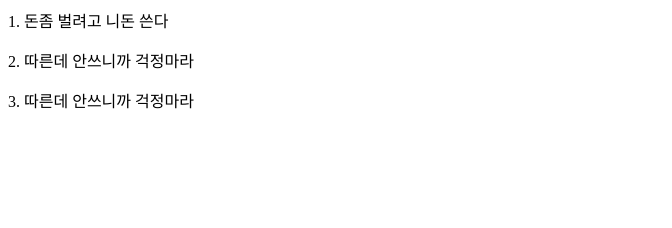
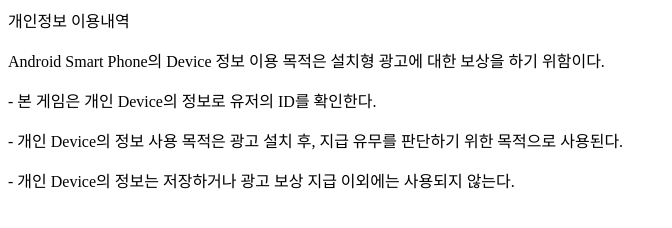
Before and after one commit to b08company/b08company.github.io, a plain HTML site: page index.html in a window 1280 px wide. Shown: the whole page, without its empty margins (0-672 px from the left). Drawn offline with Linux system fonts and the light colour scheme.

Commit message:
개인정보이용내역 Commit ver.1

```diff
--- a/index.html
+++ b/index.html
@@ -5,8 +5,10 @@
         <title> 개인정보이용내역 </title>
     </head>
     <body>
-        <p>1. 돈좀 벌려고 니돈 쓴다 </p>
-        <p>2. 따른데 안쓰니까 걱정마라 </p>
-        <p>3. 따른데 안쓰니까 걱정마라 </p>
+        <p>개인정보 이용내역</p>
+        <p>   Android Smart Phone의 Device 정보 이용 목적은 설치형 광고에 대한 보상을 하기 위함이다. </p>
+        <p>     - 본 게임은 개인 Device의 정보로 유저의 ID를 확인한다.</p>
+        <p>     - 개인 Device의 정보 사용 목적은 광고 설치 후, 지급 유무를 판단하기 위한 목적으로 사용된다. </p>
+        <p>     - 개인 Device의 정보는 저장하거나 광고 보상 지급 이외에는 사용되지 않는다.</p>
     </body>
 <html>
```
